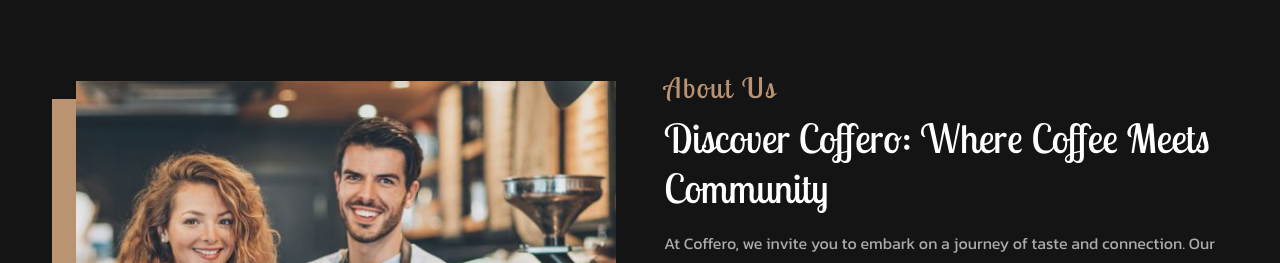
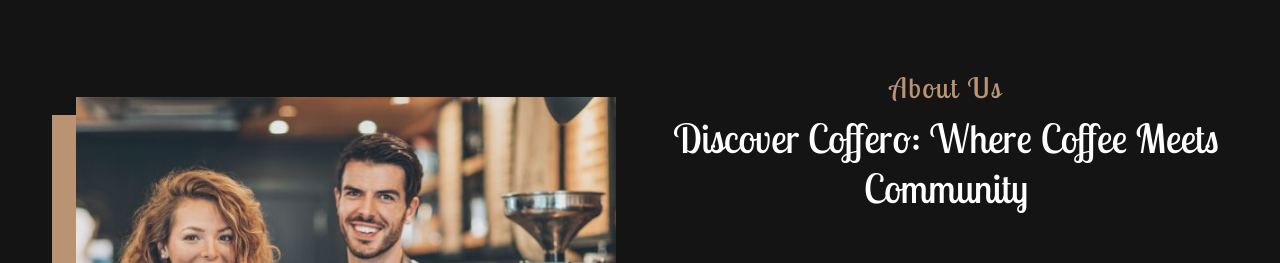
Before and after one commit to YpzarJohn24/Coffero-Shop-Website, a React (Vite) app: page / in a window 1280 px wide. Shown: the part 930-1193 px from the top of the page. Built offline with nearby package versions, Linux system fonts and the light colour scheme.

Commit message:
Adding reusable title-left class and modify the section__title class

```diff
--- a/src/App.css
+++ b/src/App.css
@@ -146,7 +146,8 @@
 
 .section__title {
   font-size: var(--big-font-size);
-  margin-bottom: 1rem;
+  text-align: center;
+  margin-bottom: 3rem;
 }
 
 .section__title::before {
@@ -158,3 +159,8 @@
   letter-spacing: 2px;
   margin-bottom: 0.5rem;
 }
+
+.title-left {
+  text-align: left;
+  margin-bottom: 1rem;
+}
```
